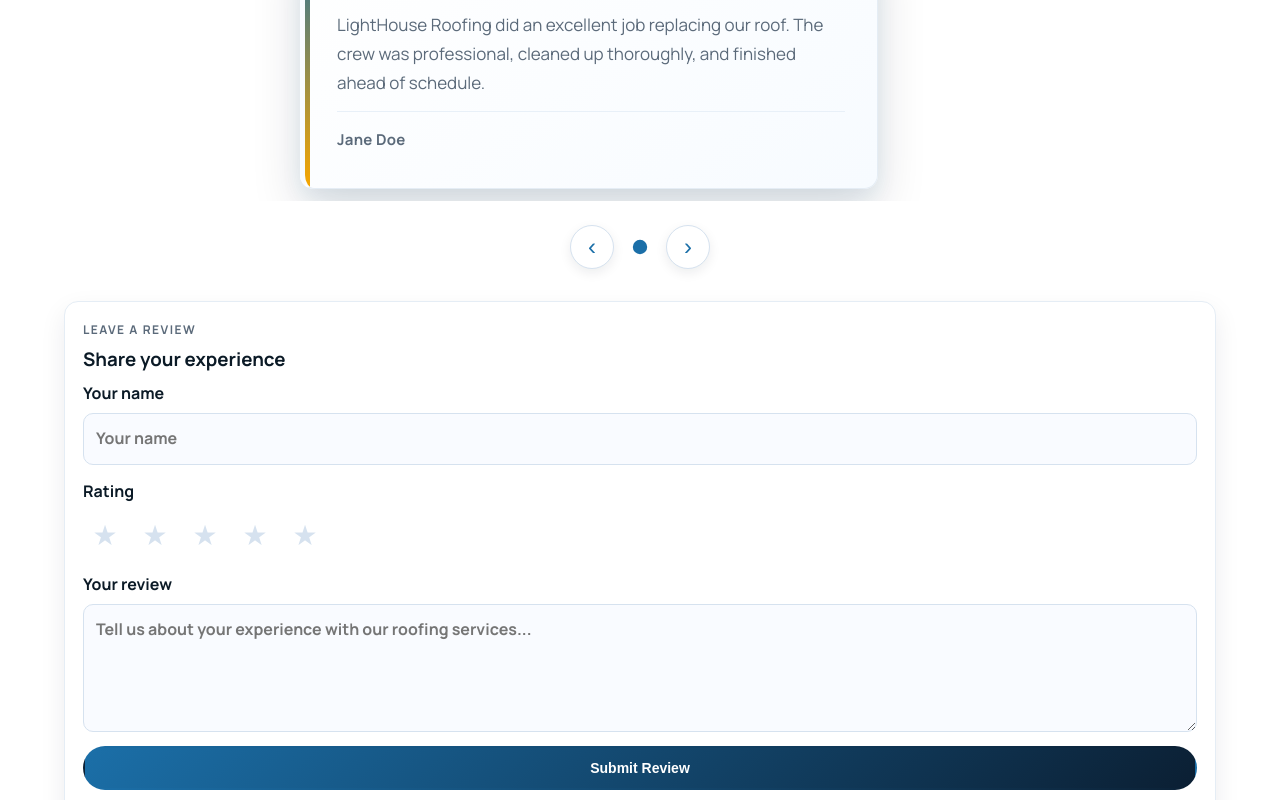
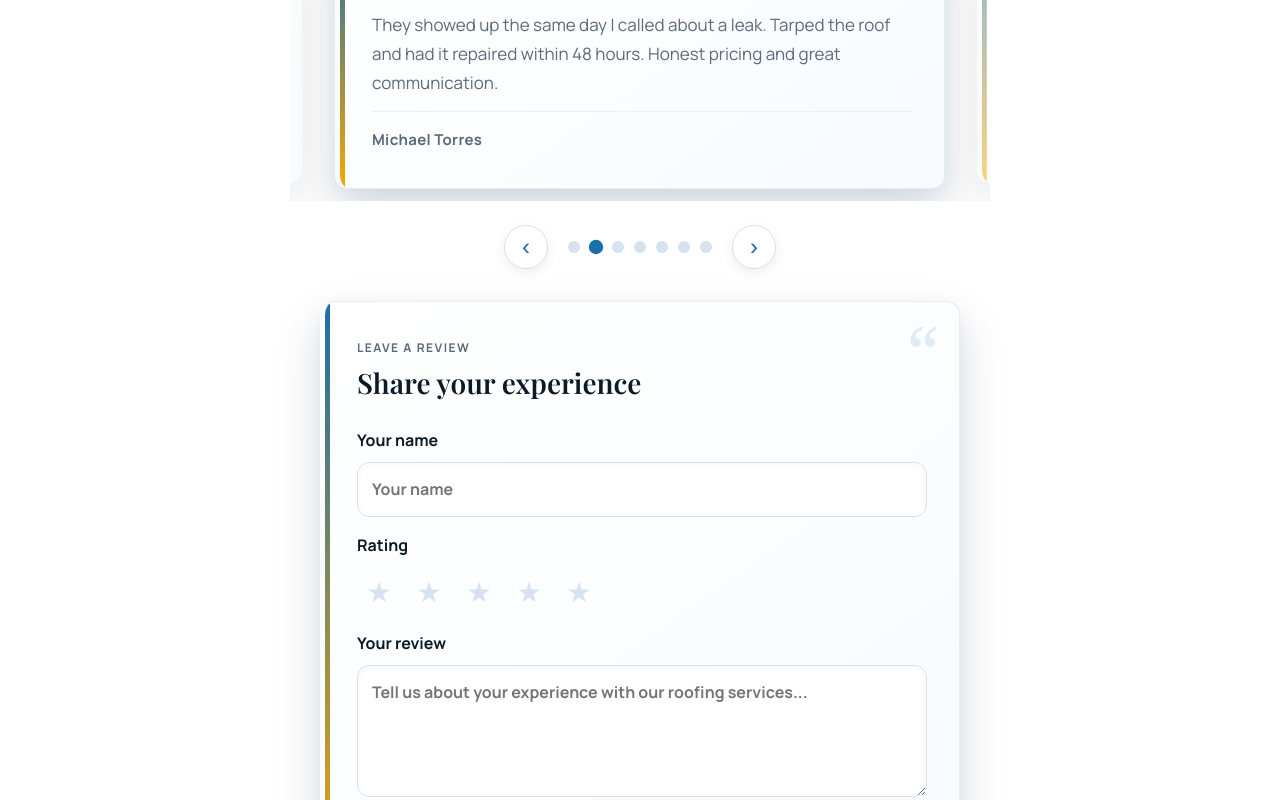
Before and after one commit to WebDev-Int/lighthouseroofing, a React (Vite) app: page /reviews in a window 1280 px wide. Shown: the part 740-1540 px from the top of the page. Built offline with nearby package versions, Linux system fonts and the light colour scheme.

Commit message:
fixed review form

```diff
--- a/public/data/reviews.json
+++ b/public/data/reviews.json
@@ -5,5 +5,47 @@
     "text": "LightHouse Roofing did an excellent job replacing our roof. The crew was professional, cleaned up thoroughly, and finished ahead of schedule.",
     "date": "2025-06-15",
     "approved": true
+  },
+  {
+    "name": "Michael Torres",
+    "rating": 5,
+    "text": "They showed up the same day I called about a leak. Tarped the roof and had it repaired within 48 hours. Honest pricing and great communication.",
+    "date": "2025-05-22",
+    "approved": true
+  },
+  {
+    "name": "Susan Palmer",
+    "rating": 4,
+    "text": "Very happy with our new gutters. The team was respectful of my garden and left the driveway cleaner than they found it.",
+    "date": "2025-04-10",
+    "approved": true
+  },
+  {
+    "name": "David Kim",
+    "rating": 5,
+    "text": "After the hail storm, LightHouse handled everything from inspection to insurance paperwork. Made a stressful situation much easier.",
+    "date": "2025-03-28",
+    "approved": true
+  },
+  {
+    "name": "Angela Brooks",
+    "rating": 5,
+    "text": "Best roofing experience we've had in 20 years of homeownership. Quality materials, skilled crew, and they stuck to the quote.",
+    "date": "2025-02-14",
+    "approved": true
+  },
+  {
+    "name": "James Wilson",
+    "rating": 4,
+    "text": "Good work on the flat roof section of our office building. Project took a day longer than expected, but the result was solid.",
+    "date": "2025-01-30",
+    "approved": true
+  },
+  {
+    "name": "Rachel Nguyen",
+    "rating": 5,
+    "text": "The crew replaced our roof in a single day. They explained every step and even took photos to show us the work. Highly recommend!",
+    "date": "2024-12-08",
+    "approved": true
   }
 ]
--- a/src/components/ReviewForm.jsx
+++ b/src/components/ReviewForm.jsx
@@ -39,8 +39,11 @@ export function ReviewForm() {
 
   return (
     <div className="card review-form">
-      <p className="eyebrow">Leave a review</p>
-      <h3>Share your experience</h3>
+      <span className="review-form-quote" aria-hidden="true">“</span>
+      <div className="review-form-header">
+        <p className="eyebrow">Leave a review</p>
+        <h3>Share your experience</h3>
+      </div>
       <form id="review-form" onSubmit={handleSubmit}>
         <label>
           Your name
@@ -61,7 +64,7 @@ export function ReviewForm() {
             autoComplete="off"
           />
         </label>
-        <button type="submit" className="btn solid">Submit Review</button>
+        <button type="submit" className="btn solid review-form-submit">Submit Review</button>
         <p className="form-note" role="status">{status}</p>
       </form>
     </div>
--- a/src/components/ReviewList.jsx
+++ b/src/components/ReviewList.jsx
@@ -1,16 +1,13 @@
-import { useState } from 'react';
+import { useState, useEffect, useRef } from 'react';
 import { ReviewCard } from './ReviewCard.jsx';
 
 export function ReviewList({ reviews, emptyText = 'No reviews yet.' }) {
   const [active, setActive] = useState(0);
+  const timerRef = useRef(null);
 
   if (!reviews || reviews.length === 0) {
     return <p className="lede">{emptyText}</p>;
   }
-
-  const goTo = (index) => {
-    setActive(index);
-  };
 
   const goNext = () => {
     setActive((prev) => (prev + 1) % reviews.length);
@@ -20,16 +17,43 @@ export function ReviewList({ reviews, emptyText = 'No reviews yet.' }) {
     setActive((prev) => (prev - 1 + reviews.length) % reviews.length);
   };
 
+  const goTo = (index) => {
+    setActive(index);
+  };
+
+  useEffect(() => {
+    if (reviews.length <= 1) {
+      if (timerRef.current) clearInterval(timerRef.current);
+      return;
+    }
+
+    timerRef.current = setInterval(() => {
+      setActive((prev) => (prev + 1) % reviews.length);
+    }, 5000);
+
+    return () => {
+      if (timerRef.current) clearInterval(timerRef.current);
+    };
+  }, [reviews.length]);
+
   return (
-    <div className="review-carousel" aria-roledescription="carousel" aria-label="Customer reviews">
+    <div
+      className="review-carousel"
+      aria-roledescription="carousel"
+      aria-label="Customer reviews"
+    >
       <div className="review-window">
         <div
           className="review-track"
-          style={{ transform: `translateX(calc(-${active * 85}% - ${active * 20}px))` }}
+          style={{ transform: `translateX(-${active * 100}%)` }}
           aria-live="polite"
         >
           {reviews.map((review, i) => (
-            <div key={`${review.name}-${review.date}-${i}`} className="review-slide" aria-hidden={i !== active}>
+            <div
+              key={`${review.name}-${review.date}-${i}`}
+              className="review-slide"
+              aria-hidden={i !== active}
+            >
               <ReviewCard review={review} />
             </div>
           ))}
--- a/src/styles/components.css
+++ b/src/styles/components.css
@@ -42,7 +42,12 @@
 
 .review-section { margin-top: 48px; }
 .review-section .section-heading { margin-bottom: 24px; }
-.review-form-container { margin-top: 32px; }
+.review-form-container {
+  margin-top: 32px;
+  max-width: 640px;
+  margin-left: auto;
+  margin-right: auto;
+}
 .stars {
   font-size: 18px;
   letter-spacing: 2px;
@@ -64,19 +69,86 @@
 }
 .admin-logo:hover .admin-logo-img { opacity: 0.85; transform: scale(1.05); }
 
-.review-form form { display: grid; gap: 14px; }
-.review-form label { display: grid; gap: 6px; font-weight: 700; color: var(--ink); }
+.review-form {
+  position: relative;
+  background: linear-gradient(145deg, #ffffff 0%, #f7fbff 100%);
+  border: 1px solid #e5edf5;
+  border-left: 5px solid transparent;
+  border-radius: var(--radius);
+  box-shadow: 0 22px 50px rgba(7, 24, 43, 0.14), 0 8px 20px rgba(27, 111, 168, 0.08);
+  padding: 36px 32px;
+  overflow: hidden;
+}
+
+.review-form::before {
+  content: '';
+  position: absolute;
+  top: 0;
+  left: 0;
+  width: 5px;
+  height: 100%;
+  background: linear-gradient(180deg, var(--blue), var(--sun));
+}
+
+.review-form-quote {
+  position: absolute;
+  top: 12px;
+  right: 20px;
+  font-family: Georgia, serif;
+  font-size: 72px;
+  line-height: 1;
+  color: rgba(27, 111, 168, 0.12);
+  pointer-events: none;
+}
+
+.review-form-header {
+  margin-bottom: 22px;
+}
+
+.review-form-header h3 {
+  margin: 4px 0 0;
+  font-family: 'Playfair Display', serif;
+  font-size: clamp(22px, 3vw, 28px);
+}
+
+.review-form form { display: grid; gap: 16px; }
+.review-form label { display: grid; gap: 8px; font-weight: 700; color: var(--ink); }
 .review-form input,
 .review-form textarea {
-  padding: 12px;
-  border-radius: 10px;
+  padding: 14px;
+  border-radius: 12px;
   border: 1px solid #d6e2ef;
   font: inherit;
-  background: #f9fbff;
+  background: #ffffff;
   width: 100%;
+  box-shadow: inset 0 2px 6px rgba(7, 24, 43, 0.04);
 }
 .review-form input:focus,
-.review-form textarea:focus { outline: 2px solid rgba(27, 111, 168, 0.35); }
+.review-form textarea:focus {
+  outline: 2px solid rgba(27, 111, 168, 0.35);
+  border-color: var(--blue);
+}
+
+.review-form-submit {
+  justify-self: start;
+  background: linear-gradient(135deg, #1b6fa8, #f7a600) !important;
+  border: none;
+  border-radius: 999px;
+  padding: 12px 24px;
+  font-weight: 700;
+  box-shadow: 0 5px 0 #0b1f33, 0 8px 16px rgba(0, 0, 0, 0.2);
+  transition: transform 120ms ease, box-shadow 120ms ease;
+}
+
+.review-form-submit:hover {
+  transform: translateY(2px);
+  box-shadow: 0 3px 0 #0b1f33, 0 5px 10px rgba(0, 0, 0, 0.18);
+}
+
+.review-form-submit:active {
+  transform: translateY(5px);
+  box-shadow: 0 0 0 #0b1f33, 0 2px 6px rgba(0, 0, 0, 0.16);
+}
 
 .star-rating { display: flex; gap: 6px; margin-top: 4px; }
 .star {
@@ -117,31 +189,30 @@
 
 .review-carousel {
   width: 100%;
-  max-width: 800px;
+  max-width: 700px;
   margin: 0 auto;
 }
 
 .review-window {
   overflow: hidden;
-  padding: 12px 0;
+  padding: 12px 5%;
 }
 
 .review-track {
   display: flex;
-  gap: 20px;
-  padding: 0 7.5%;
-  transition: transform 400ms cubic-bezier(0.25, 0.46, 0.45, 0.94);
+  transition: transform 500ms cubic-bezier(0.25, 0.46, 0.45, 0.94);
 }
 
 .review-slide {
-  flex: 0 0 85%;
+  flex: 0 0 100%;
+  padding: 0 10px;
   box-sizing: border-box;
   transition: opacity 400ms ease, transform 400ms ease;
 }
 
 .review-slide[aria-hidden="true"] {
   opacity: 0.5;
-  transform: scale(0.94);
+  transform: scale(0.96);
 }
 
 .review-slide .review-card {
```
Also changed, not shown: 5 other files (tests, documents, lock files or other folders).
